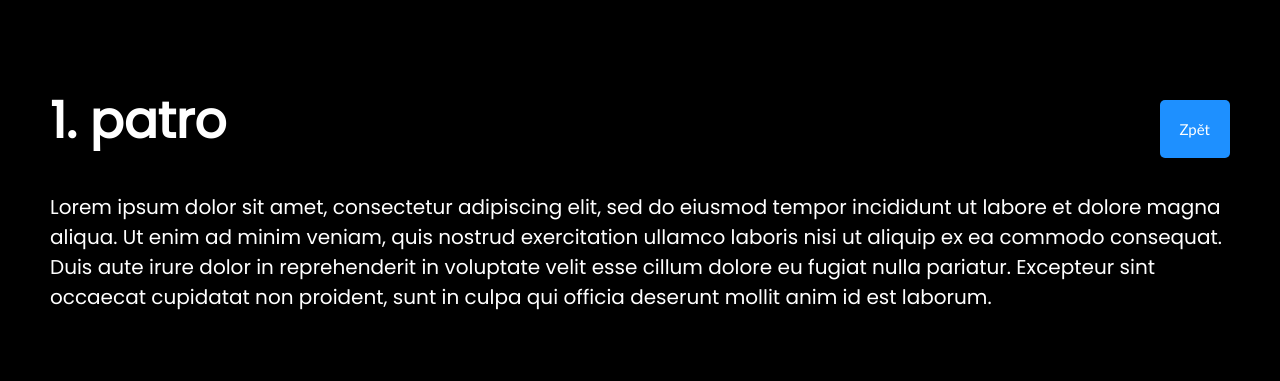
After one commit to HonbraDev/skola, a PHP site: page /1p-vice.html in a window 1280 px wide. The commit adds this page. Shown: the top 381 px of the page. Run offline with PHP 8.4, Linux system fonts and the light colour scheme.

Commit message:
Přidán popis

```diff
--- /dev/null
+++ b/go/1p-vice.html
@@ -0,0 +1,23 @@
+<!doctype html>
+
+<html>
+
+<head>
+
+    <title>Mapa školy</title>
+    <link rel="stylesheet" type="text/css" href="css.css" media="screen" />
+	<link href="https://fonts.googleapis.com/css?family=EB+Garamond|Lora|Open+Sans|Poppins|Source+Sans+Pro&display=swap" rel="stylesheet" />
+    <meta charset="UTF-8">
+</head>
+
+
+
+<body>
+	<div class="vice">
+		<h1>1. patro</h1>
+		<p>Lorem ipsum dolor sit amet, consectetur adipiscing elit, sed do eiusmod tempor incididunt ut labore et dolore magna aliqua. Ut enim ad minim veniam, quis nostrud exercitation ullamco laboris nisi ut aliquip ex ea commodo consequat. Duis aute irure dolor in reprehenderit in voluptate velit esse cillum dolore eu fugiat nulla pariatur. Excepteur sint occaecat cupidatat non proident, sunt in culpa qui officia deserunt mollit anim id est laborum.</p>
+		<a href="index.html" class="button-back">Zpět</a>
+	</div>
+</body>
+
+</html>
--- a/go/css.css
+++ b/go/css.css
@@ -1,10 +1,21 @@
 @import url('https://fonts.googleapis.com/css?family=EB+Garamond|Lora|Open+Sans|Poppins|Source+Sans+Pro&display=swap');
 
+div.vice h1 {
+	font-size: 50px;
+    font-family: "Poppins", Calibri, sans-serif;
+}
+div.vice p {
+	font-size: 20px;
+    font-family: "Poppins", Calibri, sans-serif;
+}
 body {
     color: white;
     font-family: "Lora", Calibri, sans-serif;
     margin: 0px;
     background-color: black;
+}
+body div.vice {
+	padding: 50px;
 }
 iframe {
     height: 100vh;
@@ -142,8 +153,25 @@ a.button-more-info {
     font-family: "Josefin Sans", Calibri, sans-serif;
 	font-size: 15px;
 }
-
-
+a.button-back {
+	animation: button-unhover 0.5s;
+    background-color: dodgerblue;
+    text-align: right;
+    vertical-align: middle;
+    position: fixed;
+    right: 50px;
+    top: 100px;
+    padding: 20px;
+    text-decoration: none;
+    color: white;
+    border-radius: 5px;
+    font-family: "Josefin Sans", Calibri, sans-serif;
+	font-size: 15px;
+}
+a.button-back:hover {
+    animation: button-hover 0.5s;
+    animation-fill-mode: forwards;
+}
 @media (max-width: 800px) {
     div.info {
         opacity: 0;
@@ -159,6 +187,7 @@ a.button-more-info {
     div.strip {
         text-align: center;
 		float: none;
+		align: center;
     }
 }
 
```
Also changed, not shown: go/index.html (+4 -4 lines).
